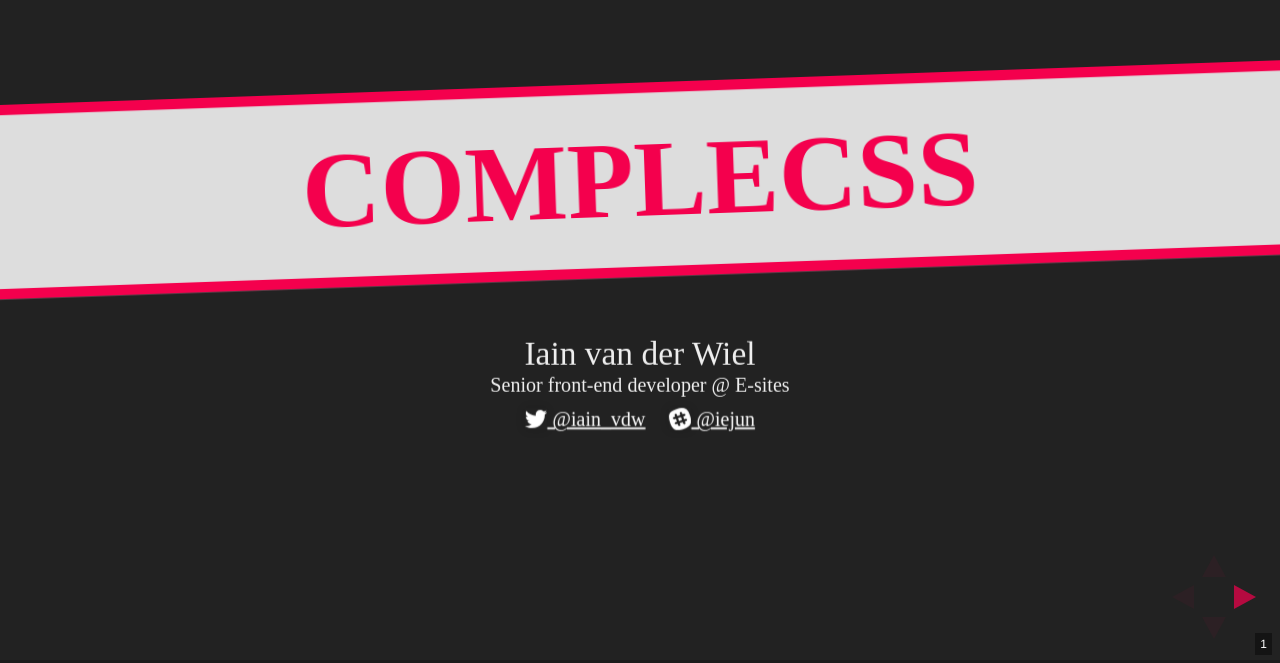
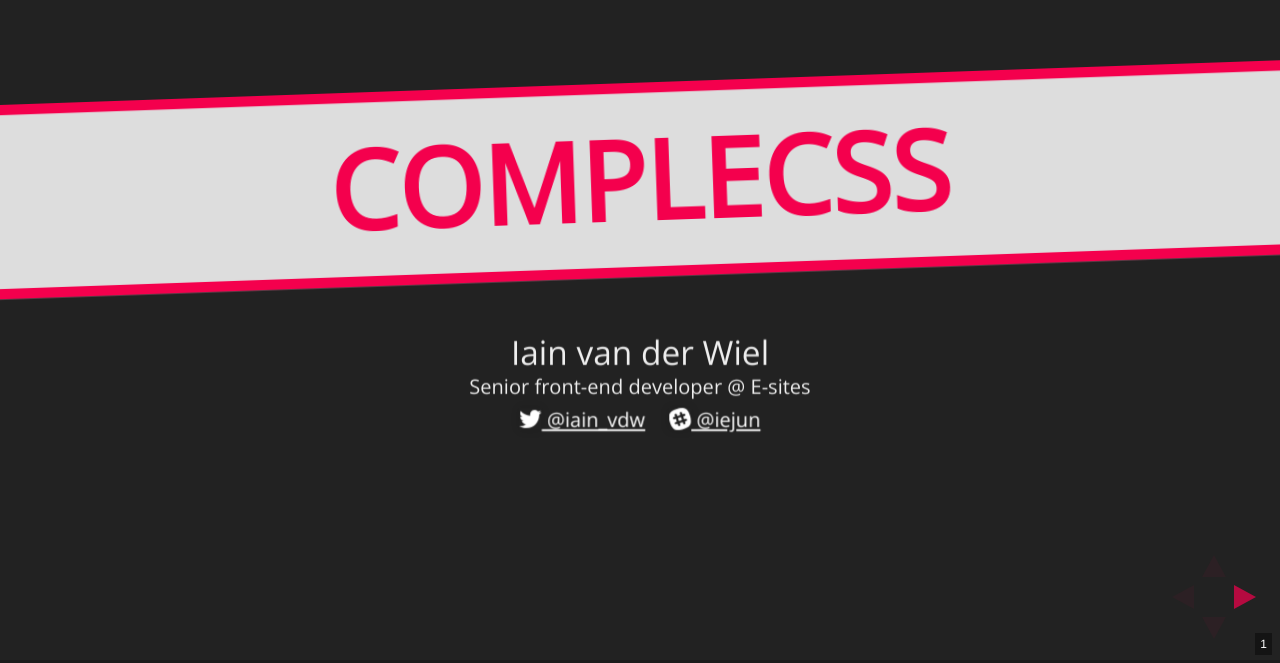
Before and after one commit to iainvdw/preso-css-complexiteit, a website: page index.html in a window 1280 px wide. Shown: the part 137-800 px from the top of the page. Drawn offline with nearby package versions, Linux system fonts and the light colour scheme.

Commit message:
Possible font fix?

```diff
--- a/css/theme/source/esites.scss
+++ b/css/theme/source/esites.scss
@@ -15,6 +15,8 @@
 @import "../template/settings";
 // ---------------------------------------------
 
+@import url(https://fonts.googleapis.com/css?family=Open+Sans:400,400italic);
+
 // Colors used in the theme
 $red: #f4004d;
 $coal: #222;
@@ -23,12 +25,12 @@ $codeBackground: #23241f;
 $backgroundColor: $coal;
 
 // Main text
-$mainFont: OpenSans, 'sans-serif';
+$mainFont: OpenSans, 'Open Sans', 'sans-serif';
 $mainFontSize: 36px;
 $mainColor: #eee;
 
 // Headings
-$headingFont: OpenSans, 'sans-serif';
+$headingFont: OpenSans, 'Open Sans', 'sans-serif';
 $headingTextShadow: 2px 2px 2px $coal;
 $heading1Size: 3.25em;
 
@@ -41,7 +43,6 @@ $selectionBackgroundColor: $red;
 $selectionColor: #fff;
 
 // Include theme-specific fonts
-@import url(https://fonts.googleapis.com/css?family=Open+Sans:400,400italic);
 
 // Custom styling ------------------------------
 
```
Also changed, not shown: css/theme/esites.css.
